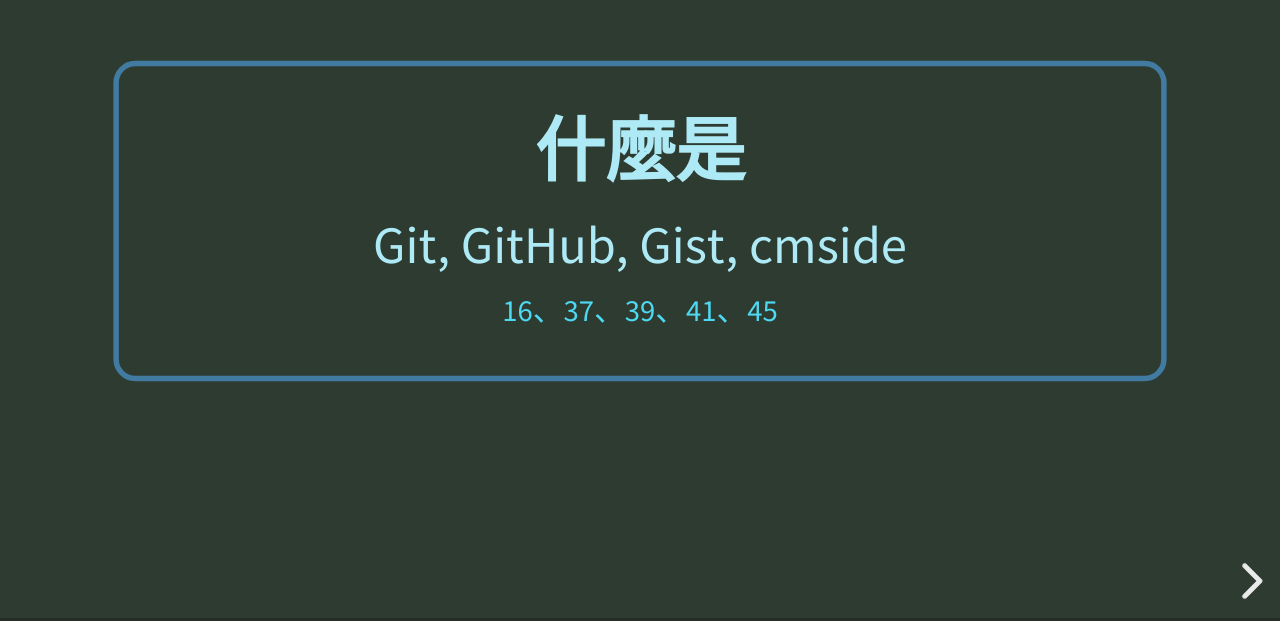
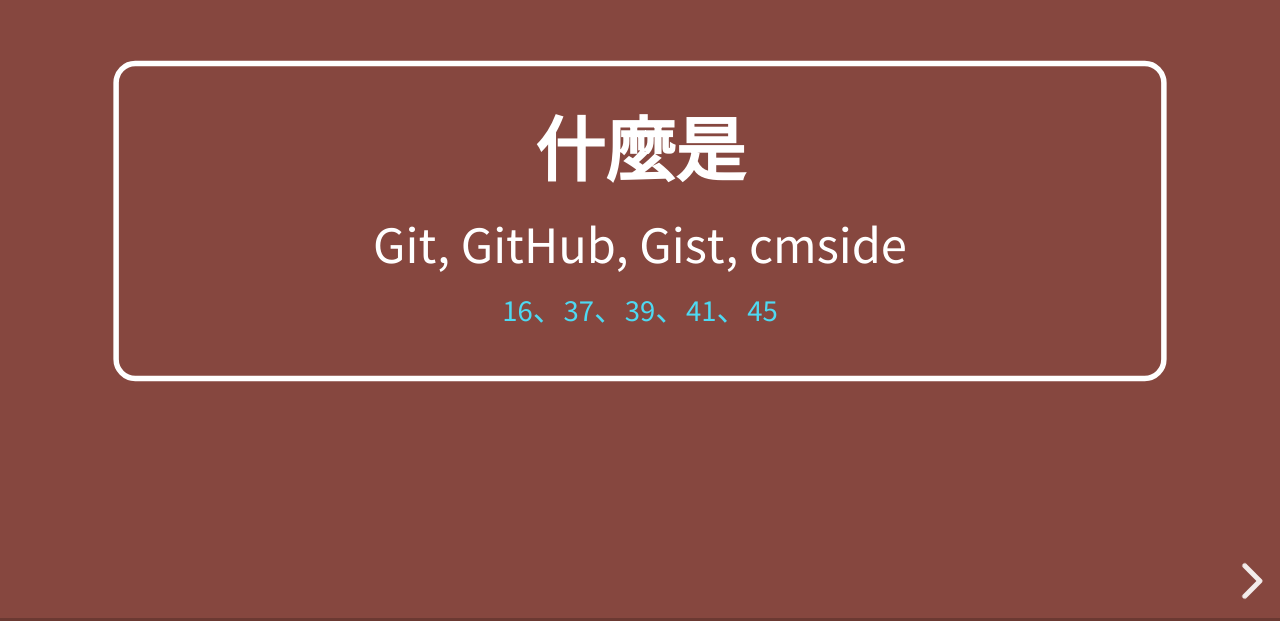
Before and after one commit to 0118ERIC/Group4ppt, a website: page index.html in a window 1280 px wide. Shown: the part 179-800 px from the top of the page. Drawn offline with Linux system fonts and the light colour scheme.

Commit message:
Update index.html

```diff
--- a/index.html
+++ b/index.html
@@ -17,7 +17,7 @@
 		<div class="reveal">
 			<div class="slides">
 				<section
-					data-background-color="#2e3b31"
+					data-background-color="#86473F"
 					data-background-transition="zoom">
   <div style="
     display: flex;
@@ -25,16 +25,16 @@
     justify-content: center;
     align-items: center;
     height: 100%;
-    border: 5px solid #427ba1;   /* 加上邊框 */
+    border: 5px solid #ffffff;   /* 加上邊框 */
     border-radius: 20px;          /* 邊角圓弧 */
     padding: 40px;                /* 內距 */
     box-sizing: border-box;
   ">
     <div style="font-size: 64px; font-weight: bold;">
-      <span style="color: #aeeaf5;">什麼是</span>
+      <span style="color: #ffffff;">什麼是</span>
     </div>
     <div style="font-size: 48px; margin-top: 10px;">
-      <span style="color: #aeeaf5;">Git, GitHub, Gist, cmside</span>
+      <span style="color: #ffffff;">Git, GitHub, Gist, cmside</span>
     </div>
     <div style="font-size: 28px; margin-top: 10px; color: #4ed9f2;">
       16、37、39、41、45
```
